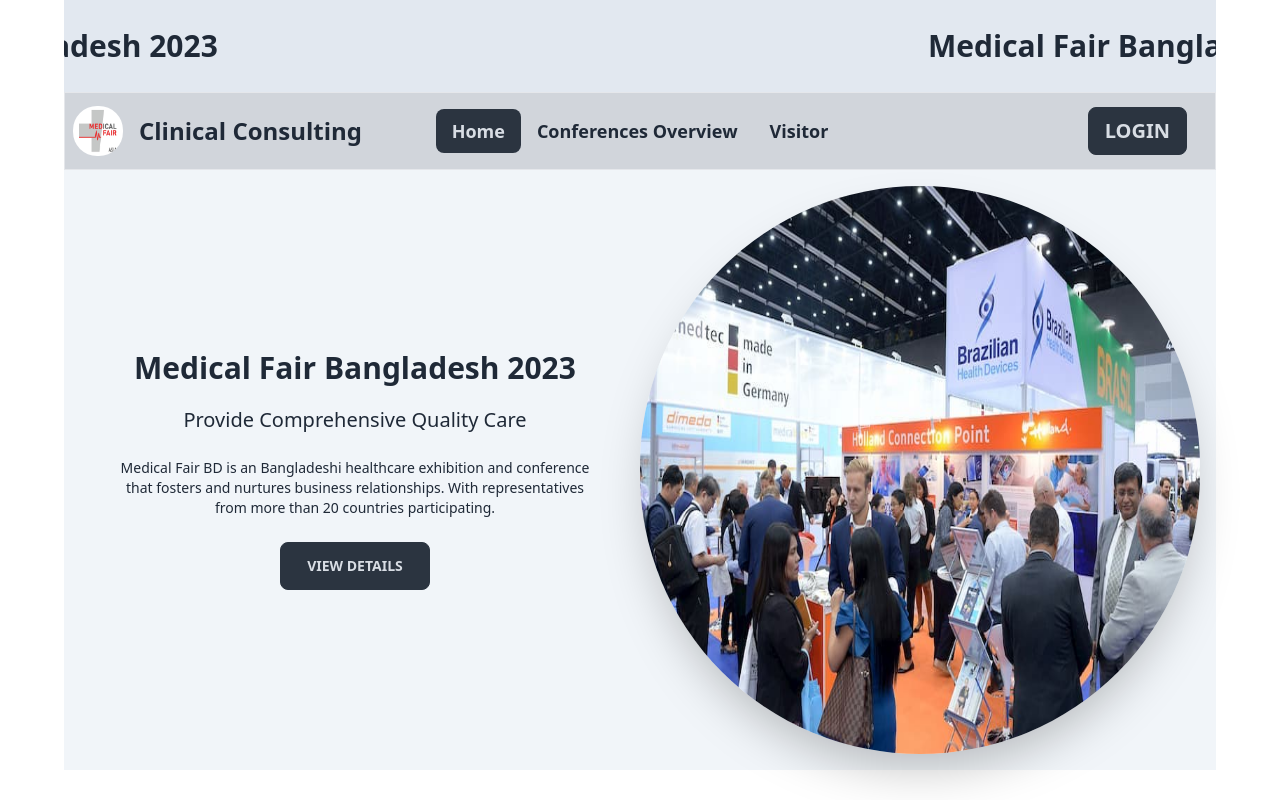
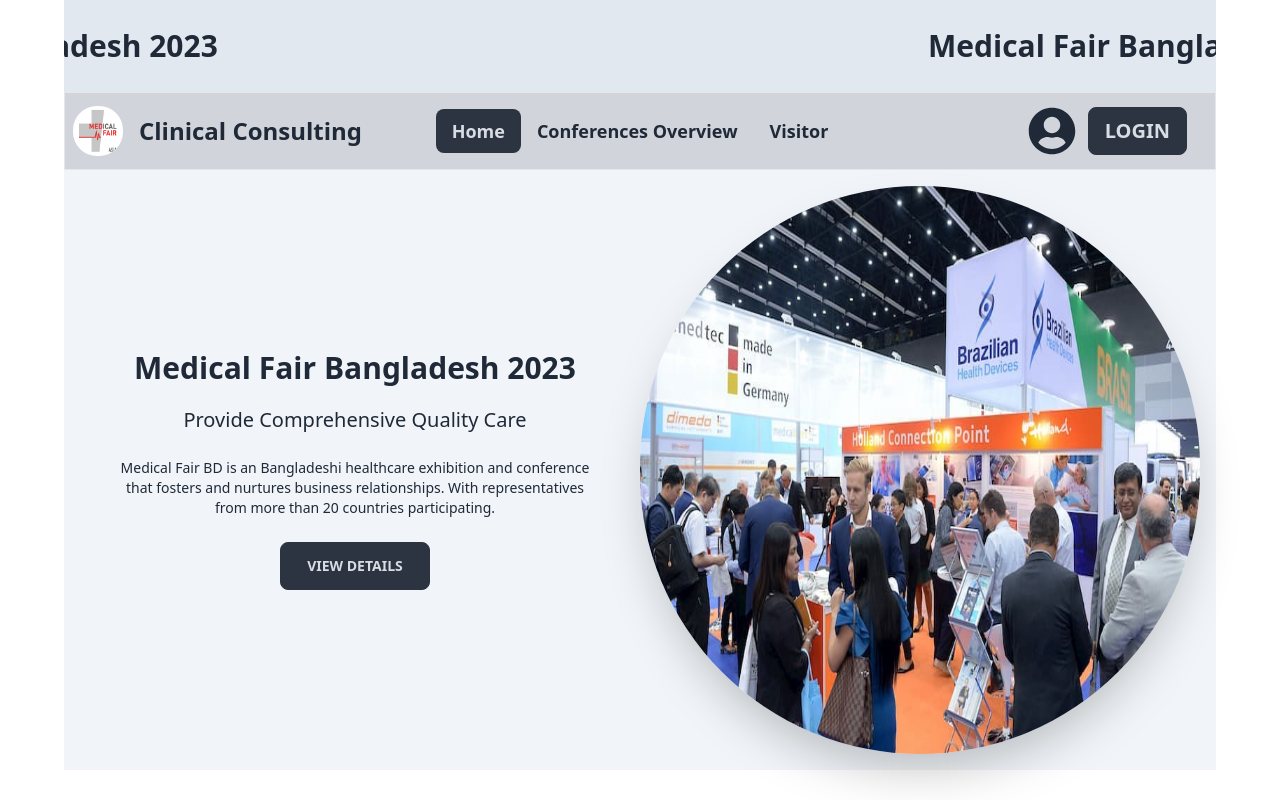
Before and after one commit to sanjidatanha09/Hospital-management, a React (Vite) app: page / in a window 1280 px wide. Shown: the top 800 px of the page. Built offline with nearby package versions, Linux system fonts and the light colour scheme; no server answers.

Commit message:
last commit

```diff
--- a/src/Header/Navbar/Navbar.jsx
+++ b/src/Header/Navbar/Navbar.jsx
@@ -4,7 +4,7 @@
 import image from "../../assets/All-img/hospital-symbol.jpg"
 import { FaConnectdevelop } from 'react-icons/fa';
 import { AuthContext } from '../../Providers/AuthProvider';
-import { FaGithub, FaGofore } from 'react-icons/fa';
+import { FaGithub, FaGofore, FaUserCircle } from 'react-icons/fa';
 
 
 
@@ -69,14 +69,15 @@
                                 <button onClick={handleSignOut} className='btn btn-neutral'>Log Out</button>
 
                                 :
-                                <Link to="/login">
+                                <Link className='flex justify-center items-center gap-3' to="/login"><FaUserCircle className='lg:text-5xl'></FaUserCircle>
                                     <button className='btn text-sm lg:text-xl lg:font-bold btn-neutral'>Login</button>
+
                                 </Link>
 
                         }
                         <div>
                             <p className='text-sm font-bold'>{user?.email}</p>
-                            <img src="" alt="" />
+
 
                         </div>
 
--- a/src/pages/ExhibitorList/ExhibitorList.jsx
+++ b/src/pages/ExhibitorList/ExhibitorList.jsx
@@ -8,7 +8,7 @@
 const ExhibitorList = () => {
     return (
         <div>
-            <Banner></Banner>
+
             <div className='my-16'>
                 <h1 className='text-2xl lg:text-5xl font-bold  pb-10'>Conferences & Forums Overview</h1>
 
--- a/src/pages/Registration/Registration.jsx
+++ b/src/pages/Registration/Registration.jsx
@@ -122,6 +122,8 @@
 
 
                 </form>
+
+
                 <p className='font-bold mb-3'>Already have an account? <Link className='text-blue-600 font-bold' to="/login">Login</Link> </p>
            </div>
             <ToastContainer />
--- a/src/routes/Routes.jsx
+++ b/src/routes/Routes.jsx
@@ -35,12 +35,12 @@
 
             {
                 path: '/exhibitorlist',
-                element: <ExhibitorList></ExhibitorList>,
+                element: <PrivateRoute><ExhibitorList></ExhibitorList></PrivateRoute>,
             },
 
             {
                 path: '/visitors',
-                element: <Visitors></Visitors>,
+                element: <PrivateRoute><Visitors></Visitors></PrivateRoute>,
             },
             {
                 path: '/login',
```
